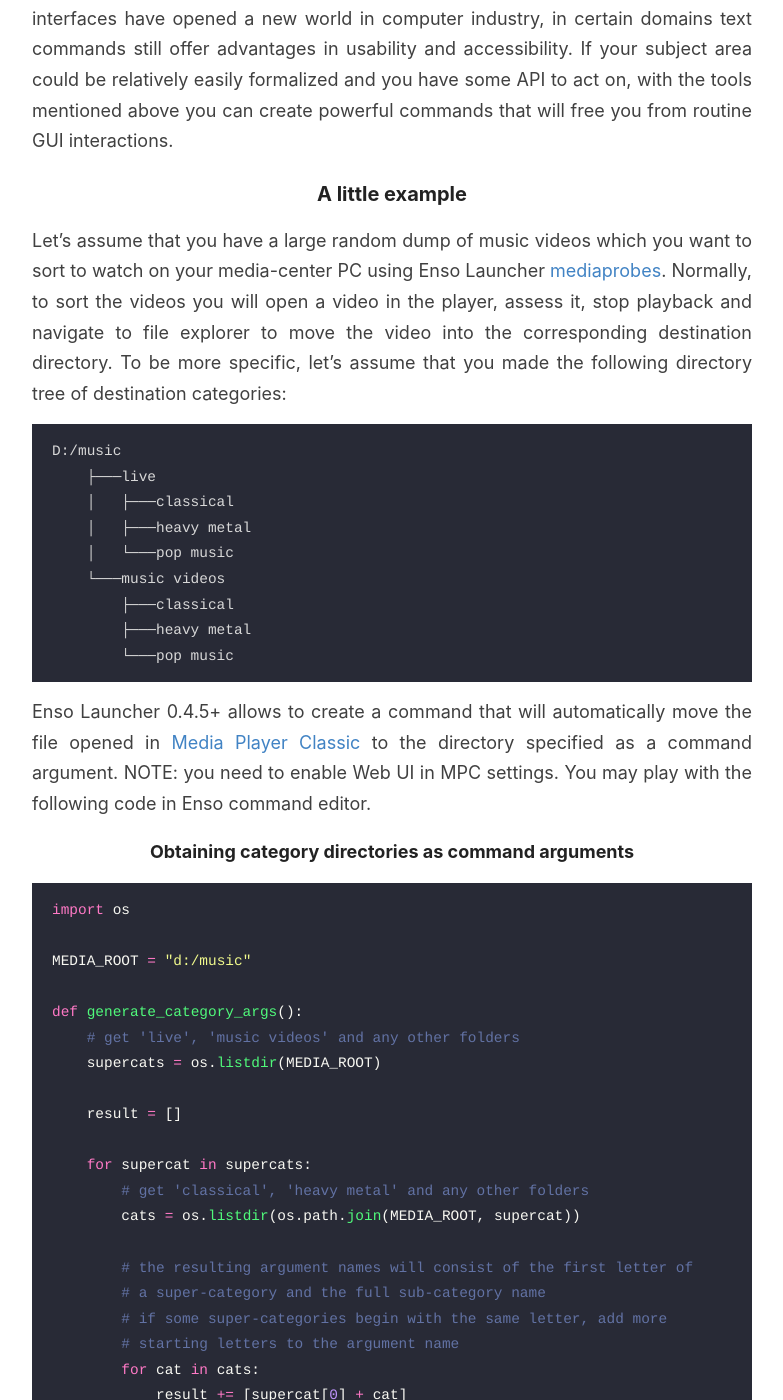
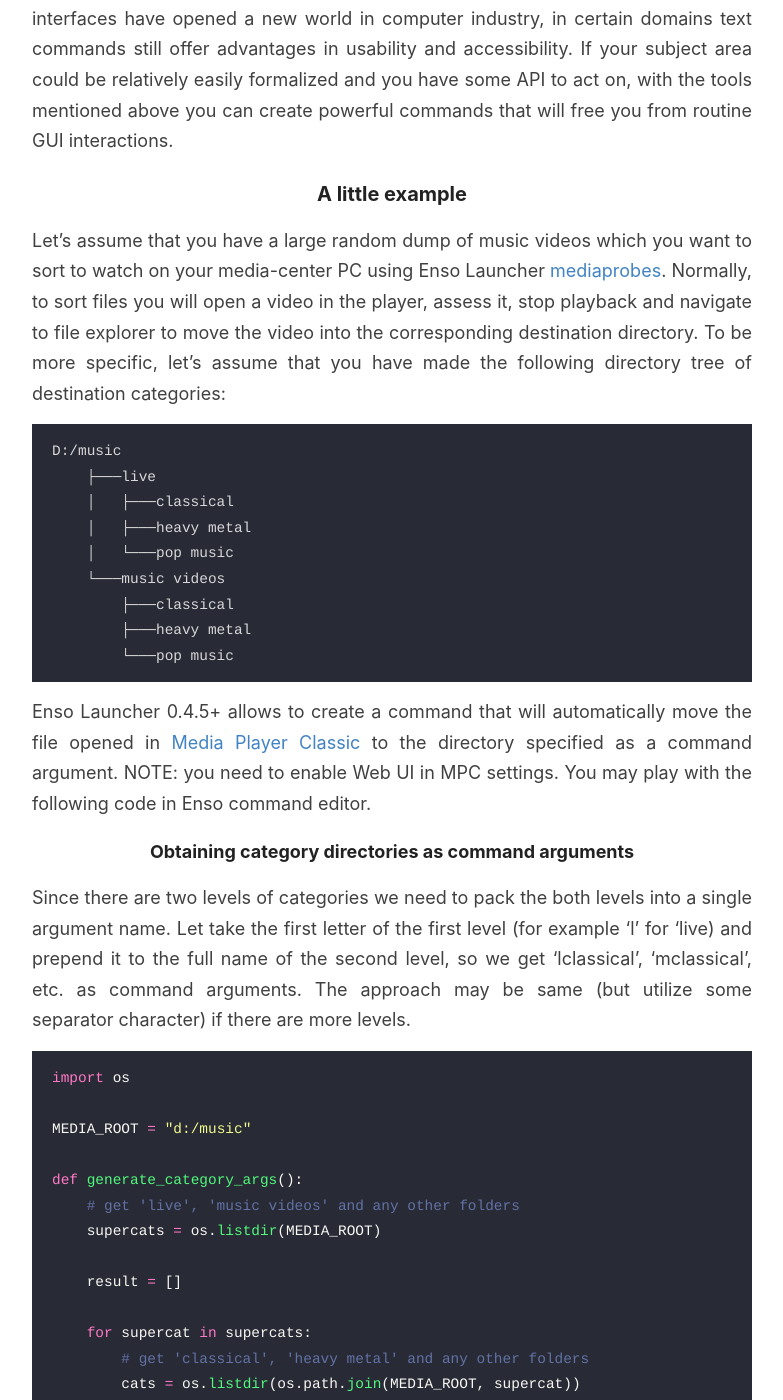
Before and after one commit to GChristensen/posts, a Jekyll site: the page built from _posts/2019-09-01-custom-enso-commands.md, in a window 1280 px wide and 1400 px high, scrolled down 346 px. Shown: the whole window, without its empty margins (248-1031 px from the left). Built offline with Jekyll 4.4.1, drawn with Linux system fonts in a browser that asks for light colours; some of the changed text lies outside the part shown.

Commit message:
config edit

````diff
--- a/_posts/2019-09-01-custom-enso-commands.md
+++ b/_posts/2019-09-01-custom-enso-commands.md
@@ -16,9 +16,9 @@
 
 Let's assume that you have a large random dump of music videos which you want to sort to watch on your
 media-center PC using Enso Launcher [mediaprobes](https://github.com/GChristensen/enso-portable#Mediaprobes).
-Normally, to sort the videos you will open a video in the player, assess it, stop playback and navigate to
+Normally, to sort files you will open a video in the player, assess it, stop playback and navigate to
 file explorer to move the video into the corresponding destination directory.
-To be more specific, let's assume that you made the following directory tree of destination categories:
+To be more specific, let's assume that you have made the following directory tree of destination categories:
 
 ```
 D:/music
@@ -38,6 +38,11 @@
 Web UI in MPC settings. You may play with the following code in Enso command editor.
 
 #### Obtaining category directories as command arguments
+
+Since there are two levels of categories we need to pack the both levels into a single argument name.
+Let take the first letter of the first level (for example 'l' for 'live) and prepend it to the full
+name of the second level, so we get 'lclassical', 'mclassical', etc. as command arguments.
+The approach may be same (but utilize some separator character) if there are more levels.
 
 ```python
 import os
@@ -65,6 +70,9 @@
 ```
 
 #### Creating the 'mv' command
+
+It is possible to install Enso with a set of MPC-related commands bundled with
+[mpcapi](https://github.com/Grokzen/mpcapi) library. We will use it in our 'mv' command below.
 
 ```python
 import re, requests, shutil, time
@@ -111,6 +119,9 @@
 
 #### Creating mediaprobes for d:/music subfolders
 
+In the snippet below we create two commands named: 'live' and 'music video' which automatically obtain
+subcategories from the corresponding folders as arguments and pass them to MPC.
+
 ```python
 from enso.user import mediaprobe
 
````
